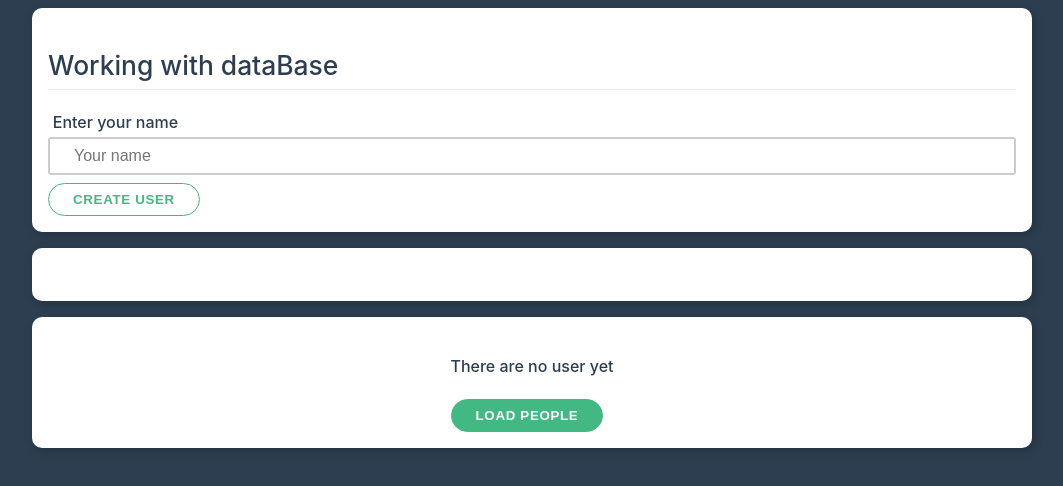
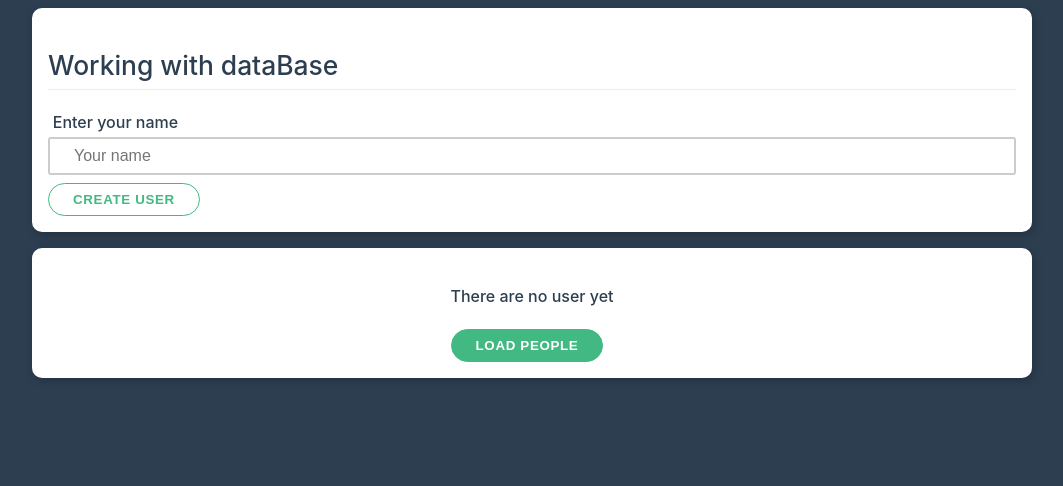
Before and after one commit to hakimov-dev/CRUD-Application, a Vue app: page / in a window 1280 px wide. Shown: the top 486 px of the page, without its empty margins (108-1171 px from the left). Built offline with nearby package versions, Linux system fonts and the light colour scheme.

Commit message:
Error in 'v-for' fixed.

```diff
--- a/src/components/userList.vue
+++ b/src/components/userList.vue
@@ -1,5 +1,5 @@
 <template>
-  <div class="card" :v-for="person in user" :key="person">
+  <div class="card" v-for="person in user" :key="person">
       <h3>{{person}}</h3>
   </div>
     <div class="card center">
@@ -14,12 +14,9 @@ export default {
   data() {
       return {}
   },
-  props:{
-      user:{
-          type: Array,
-          required: true
-      }
-  },
+  props:[
+      'user'
+      ],
   emits:['loadUser']
 }
 </script>
```
